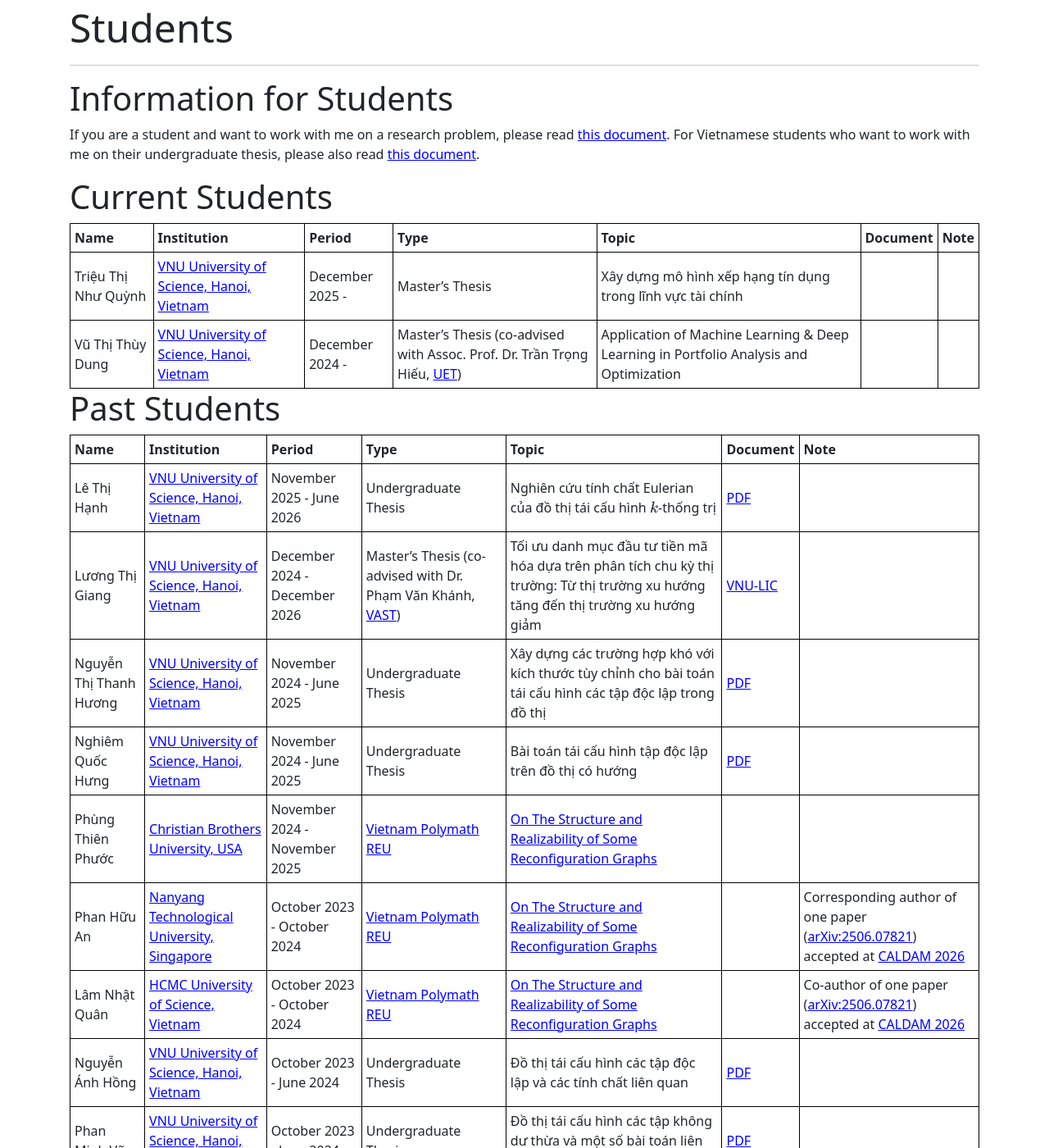
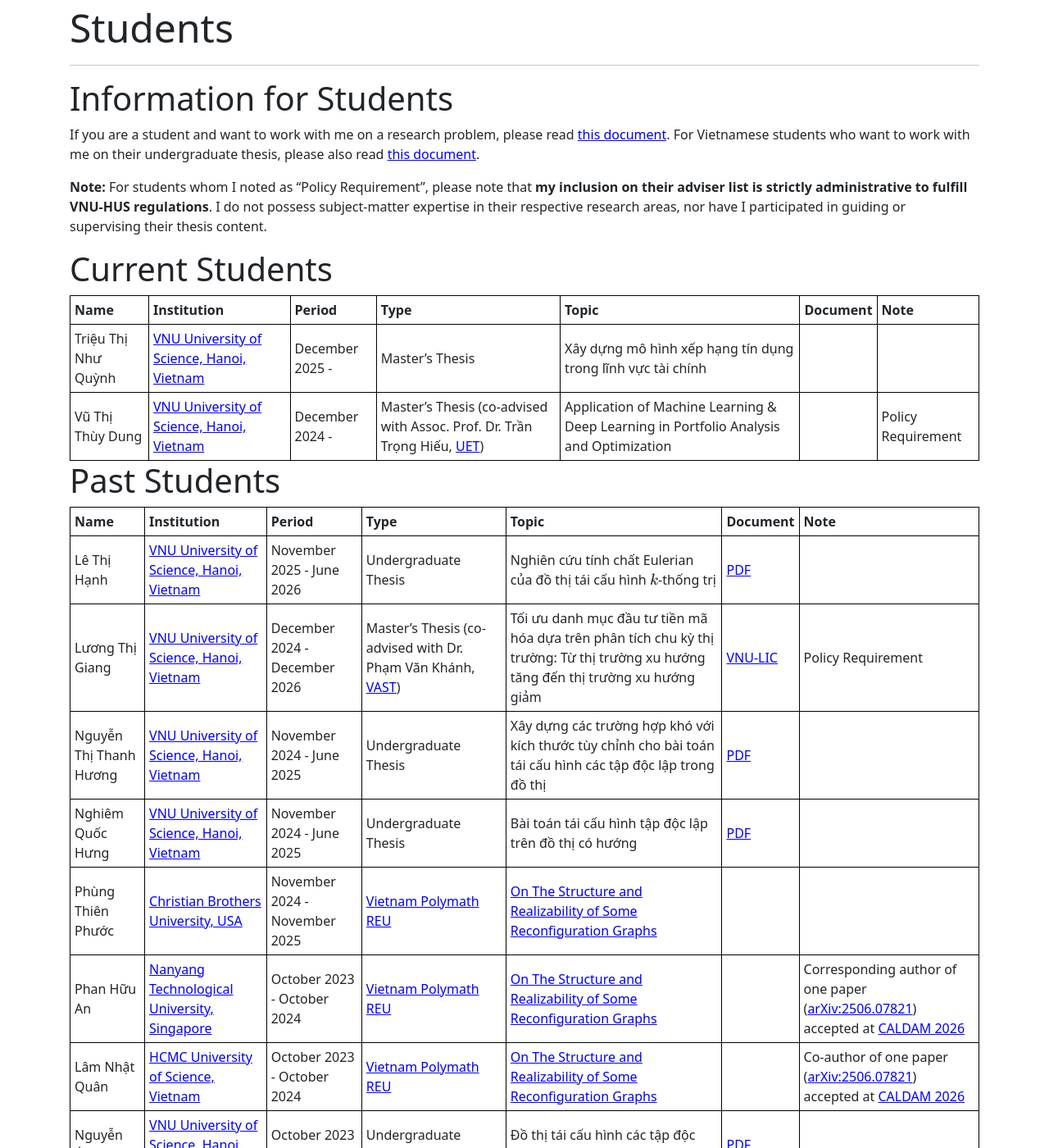
Before and after one commit to hoanganhduc/hoanganhduc.github.io, a Jekyll site: the page built from students.md, in a window 1280 px wide and 1400 px high. Shown: the whole window at 82% size. Built offline with Jekyll 4.4.1, drawn with Linux system fonts in a browser that asks for light colours; nearby versions of some CDN libraries; formulas are drawn with MathJax 3; a style sheet for code colours, icons or effects is not loaded; some of the changed text lies outside the part shown.

Commit message:
Updated @ 2026-08-19  11:33:25 ICT

```diff
--- a/students.md
+++ b/students.md
@@ -15,19 +15,21 @@ lang: en
 
 If you are a student and want to work with me on a research problem, please read [this document]({{ site.baseurl }}/Information_for_Students.pdf). For Vietnamese students who want to work with me on their undergraduate thesis, please also read [this document]({% link _posts/2024-11-09-một-số-đề-nghị-cho-việc-làm-khóa-luận.md %}).
 
+**Note:** For students whom I noted as "Policy Requirement", please note that **my inclusion on their adviser list is strictly administrative to fulfill VNU-HUS regulations**. I do not possess subject-matter expertise in their respective research areas, nor have I participated in guiding or supervising their thesis content.
+
 # Current Students
 
 | Name | Institution | Period | Type | Topic | Document | Note |
 |------|---|---|---|---|---|---|
 | Triệu Thị Như Quỳnh | [VNU University of Science, Hanoi, Vietnam](https://hus.vnu.edu.vn/) | December 2025 -  | Master's Thesis | Xây dựng mô hình xếp hạng tín dụng trong lĩnh vực tài chính |  |  |
-| Vũ Thị Thùy Dung | [VNU University of Science, Hanoi, Vietnam](https://hus.vnu.edu.vn/) | December 2024 - | Master's Thesis (co-advised with Assoc. Prof. Dr. Trần Trọng Hiếu, [UET](https://uet.vnu.edu.vn/)) | Application of Machine Learning & Deep Learning in Portfolio Analysis and Optimization |  |  |
+| Vũ Thị Thùy Dung | [VNU University of Science, Hanoi, Vietnam](https://hus.vnu.edu.vn/) | December 2024 - | Master's Thesis (co-advised with Assoc. Prof. Dr. Trần Trọng Hiếu, [UET](https://uet.vnu.edu.vn/)) | Application of Machine Learning & Deep Learning in Portfolio Analysis and Optimization |  | Policy Requirement |
 
 # Past Students
 
 | Name | Institution | Period | Type | Topic | Document | Note |
 |------|---|---|---|---|---|---|
 | Lê Thị Hạnh | [VNU University of Science, Hanoi, Vietnam](https://hus.vnu.edu.vn/) | November 2025 - June 2026 | Undergraduate Thesis | Nghiên cứu tính chất Eulerian của đồ thị tái cấu hình $k$-thống trị | [PDF]({{ page.url | append: "khoaluanHUS_LTHanh_202606.pdf" }}) |  |
-| Lương Thị Giang | [VNU University of Science, Hanoi, Vietnam](https://hus.vnu.edu.vn/) | December 2024 - December 2026 | Master's Thesis (co-advised with Dr. Phạm Văn Khánh, [VAST](https://vast.ac.vn/)) | Tối ưu danh mục đầu tư tiền mã hóa dựa trên phân tích chu kỳ thị trường: Từ thị trường xu hướng tăng đến thị trường xu hướng giảm | [VNU-LIC](https://repository.vnu.edu.vn/handle/VNU_123/181635)  |  |
+| Lương Thị Giang | [VNU University of Science, Hanoi, Vietnam](https://hus.vnu.edu.vn/) | December 2024 - December 2026 | Master's Thesis (co-advised with Dr. Phạm Văn Khánh, [VAST](https://vast.ac.vn/)) | Tối ưu danh mục đầu tư tiền mã hóa dựa trên phân tích chu kỳ thị trường: Từ thị trường xu hướng tăng đến thị trường xu hướng giảm | [VNU-LIC](https://repository.vnu.edu.vn/handle/VNU_123/181635)  | Policy Requirement |
 | Nguyễn Thị Thanh Hương | [VNU University of Science, Hanoi, Vietnam](https://hus.vnu.edu.vn/) | November 2024 - June 2025 | Undergraduate Thesis | Xây dựng các trường hợp khó với kích thước tùy chỉnh cho bài toán tái cấu hình các tập độc lập trong đồ thị | [PDF]({{ page.url | append: "khoaluanHUS_NTTHuong_202506.pdf" }}) |  |
 | Nghiêm Quốc Hưng | [VNU University of Science, Hanoi, Vietnam](https://hus.vnu.edu.vn/) | November 2024 - June 2025 | Undergraduate Thesis | Bài toán tái cấu hình tập độc lập trên đồ thị có hướng | [PDF]({{ page.url | append: "khoaluanHUS_NQHung_202506.pdf" }}) |  |
 | Phùng Thiên Phước | [Christian Brothers University, USA](https://www.cbu.edu/) | November 2024 - November 2025 | [Vietnam Polymath REU]({% link activities/Vietnam-Polymath-REU/index.md %}) | [On The Structure and Realizability of Some Reconfiguration Graphs](https://hoanganhduc.github.io/activities/Vietnam-Polymath-REU/2023-2024/ProposedTopic.pdf) |  |  |
```
Also changed, not shown: other parts of students.md (+1 -1 lines), 1 other file.
